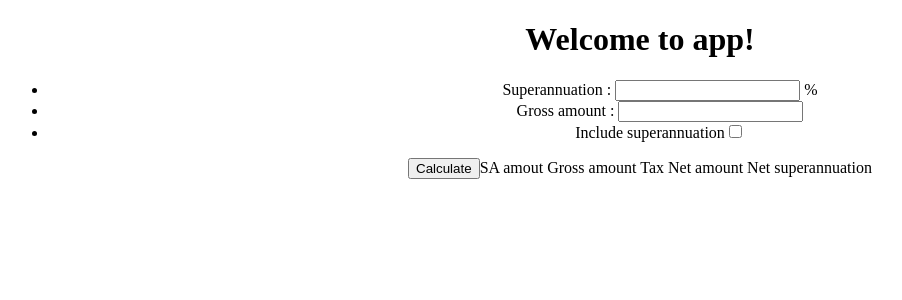
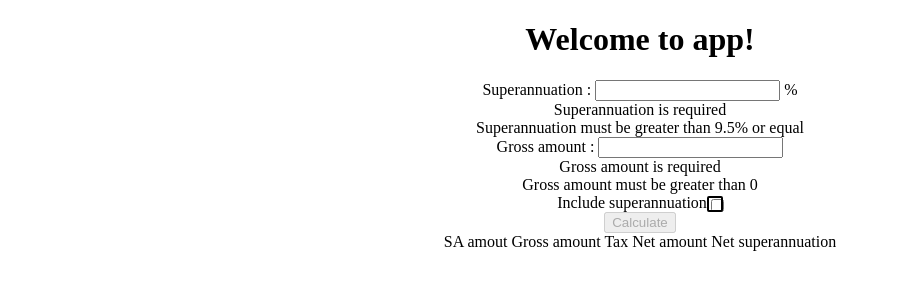
Before and after one commit to PierreDugue/TaxeEstimationCalculator, an Angular app in the folder taxe-calculator-app/: page / in a window 1280 px wide. Shown: the top 300 px of the page, without its empty margins (0-902 px from the left). Built offline with nearby package versions, Linux system fonts and the light colour scheme.

Commit message:
form validations

```diff
--- a/taxe-calculator-app/package.json
+++ b/taxe-calculator-app/package.json
@@ -12,7 +12,7 @@
   },
   "private": true,
   "dependencies": {
-    "@angular/animations": "^5.2.0",
+    "@angular/animations": "^5.2.9",
     "@angular/cdk": "^5.2.4",
     "@angular/common": "^5.2.0",
     "@angular/compiler": "^5.2.0",
--- a/taxe-calculator-app/src/app/services/taxe-calculator.service.ts
+++ b/taxe-calculator-app/src/app/services/taxe-calculator.service.ts
@@ -47,9 +47,13 @@ export class TaxeCalculatorService {
    */
   netAmountCalc(userDatas: userData, withSA: boolean): number {
     if (withSA) {
-      return userDatas.gross - this.taxCalc(userDatas.gross) + this.superAnnuationCalc(userDatas);
+      return userDatas.gross - this.taxValueCalculation(userDatas) + this.superAnnuationCalc(userDatas);
     } else {
-      return userDatas.gross - this.taxCalc(userDatas.gross);
+      if (userDatas.isIncludeSA) {
+        return userDatas.gross - this.superAnnuationCalc(userDatas) - this.taxValueCalculation(userDatas);
+      } else {
+        return userDatas.gross - this.taxValueCalculation(userDatas);
+      }
     }
   }
 
--- a/taxe-calculator-app/src/app/taxe-calculator/taxe-calculator.component.css
+++ b/taxe-calculator-app/src/app/taxe-calculator/taxe-calculator.component.css
@@ -0,0 +1,7 @@
+ul {
+    list-style-type: none;
+}
+
+li {
+    margin: 1em;
+}
--- a/taxe-calculator-app/src/app/taxe-calculator/taxe-calculator.component.html
+++ b/taxe-calculator-app/src/app/taxe-calculator/taxe-calculator.component.html
@@ -1,21 +1,24 @@
-<ul>
-  <li>
+<form (ngSubmit)="onSubmit()" [formGroup]="datasForm">
+  <div class="form-group">
     <label>Superannuation : </label>
-    <input [(ngModel)] = "userDatas.superAnnuation" required/> %
-  </li>
-  <li>
+    <input class="form-control" formControlName="superAnnuation" required/> %
+    <div *ngIf="datasForm.get('superAnnuation').hasError('required')">Superannuation is required</div>
+    <div *ngIf="datasForm.get('superAnnuation').hasError('minValue')">
+      Superannuation must be greater than 9.5% or equal</div>
+  </div>
+  <div class="form-group">
     <label>Gross amount : </label>
-    <input [(ngModel)] = "userDatas.gross" required/>
-  </li>
-  <li>
+    <input class="form-control" formControlName="gross" required/>
+    <div *ngIf="datasForm.get('gross').hasError('required')">Gross amount is required</div>
+    <div *ngIf="datasForm.get('gross').hasError('minValue')">
+      Gross amount must be greater than 0</div>
+  </div>
+  <div class="form-group">
     <label>Include superannuation</label>
-    <input (change)="userDatas.isIncludeSA = !userDatas.isIncludeSA;" type="checkbox"/>
-  </li>
-  <div *ngIf="isIncludeSA">Included</div>
-  {{userDatas?.superAnnuation}}
-  {{userDatas?.gross}}
-</ul>
-<button (click)="calc()">Calculate</button>
+    <mat-checkbox formControlName="isIncludeSA"></mat-checkbox>
+  </div>
+  <button type="submit" [disabled]="!datasForm.valid">Calculate</button>
+</form>
 
 <label>SA amout</label>{{calculatedAmounts?.superAnnuationAmount}}
 <label>Gross amount</label>{{calculatedAmounts?.grossAmount}}
--- a/taxe-calculator-app/src/app/taxe-calculator/taxe-calculator.component.ts
+++ b/taxe-calculator-app/src/app/taxe-calculator/taxe-calculator.component.ts
@@ -2,6 +2,8 @@ import { Component, OnInit, OnChanges } from '@angular/core';
 import { TaxeCalculatorService } from '../services/taxe-calculator.service';
 
 import { userData } from '../models/userData-model';
+import { FormBuilder, FormGroup, Validators, ValidatorFn, FormControl, AbstractControl } from '@angular/forms';
+
 import { calculatedAmounts } from '../models/calculatedAmounts-model';
 
 @Component({
@@ -13,16 +15,45 @@ export class TaxeCalculatorComponent implements OnInit {
 
   private calculatedAmounts: calculatedAmounts;
   private userDatas: userData;
+  private datasForm: FormGroup;
+  private superAnnuationCtrl: FormControl;
+  private grossCtrl: FormControl;
+  private isIncludeSACtrl: FormControl;
 
-  constructor(private taxeCalculatorService: TaxeCalculatorService) { }
+  constructor(private taxeCalculatorService: TaxeCalculatorService,
+    private formBuilder: FormBuilder) {
+
+    this.superAnnuationCtrl = formBuilder.control('', Validators.compose([Validators.required, this.minValue(9.5)]));
+    this.grossCtrl = formBuilder.control('', Validators.compose([Validators.required, this.minValue(1)]));
+
+    this.datasForm = this.formBuilder.group({
+      superAnnuation: this.superAnnuationCtrl,
+      gross: this.grossCtrl,
+      isIncludeSA: this.isIncludeSACtrl
+    });
+  }
 
   ngOnInit() {
     this.calculatedAmounts = new calculatedAmounts();
-    this.userDatas = new userData();
-    this.userDatas.isIncludeSA = false;
   }
 
-  public calc(){
-   this.calculatedAmounts = this.taxeCalculatorService.calculation(this.userDatas);
+  onSubmit() {
+    this.calculatedAmounts = this.taxeCalculatorService.calculation(this.datasForm.value);
+  }
+
+  /**
+   * Validator
+   * @param {any} value : value of forme
+   * @returns {ValidatorFn} : validation ok or not
+   */
+  minValue(value): ValidatorFn {
+    return (control: AbstractControl): { [key: string]: any } => {
+      const input = control.value, isValid = input < value;
+      if (isValid) {
+        return { 'minValue': { value } };
+      } else {
+        return null;
+      }
+    };
   }
 }
```
Also changed, not shown: taxe-calculator-app/src/app/app.module.ts (+5 -3 lines).
